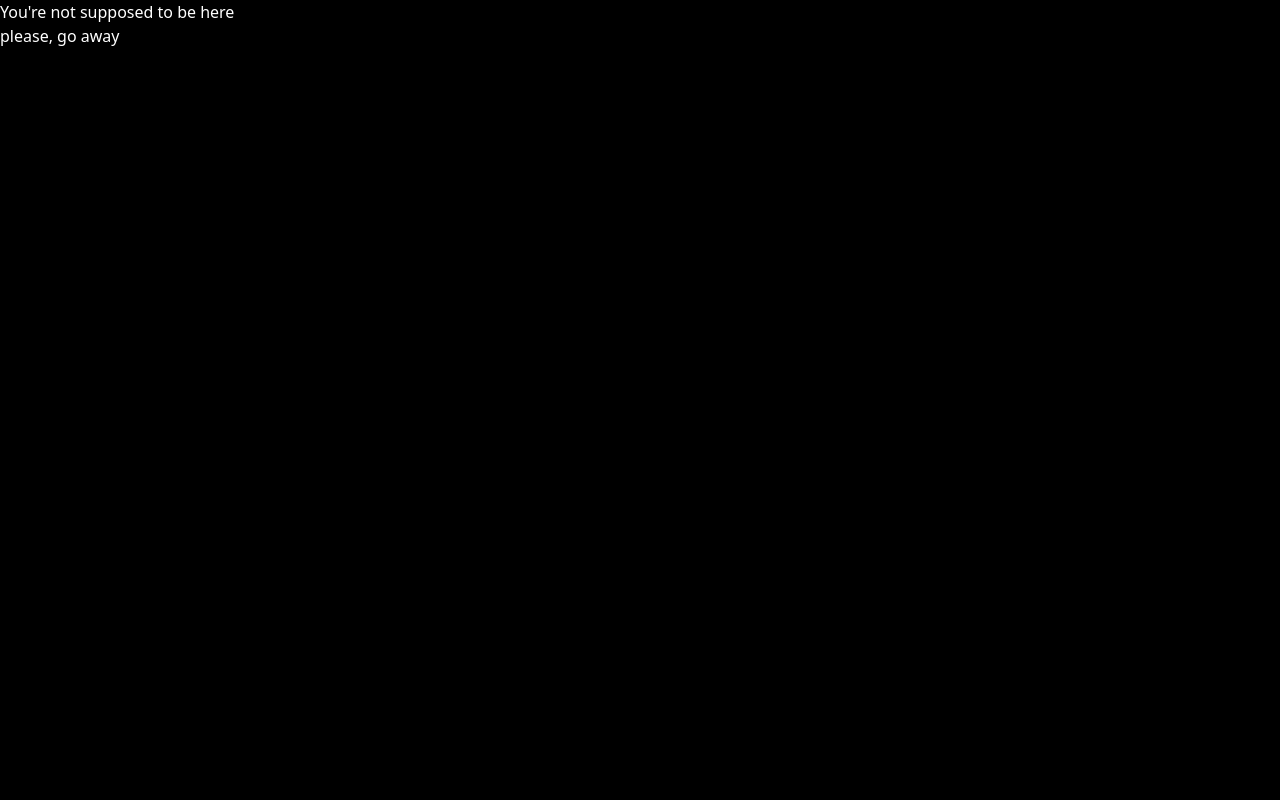
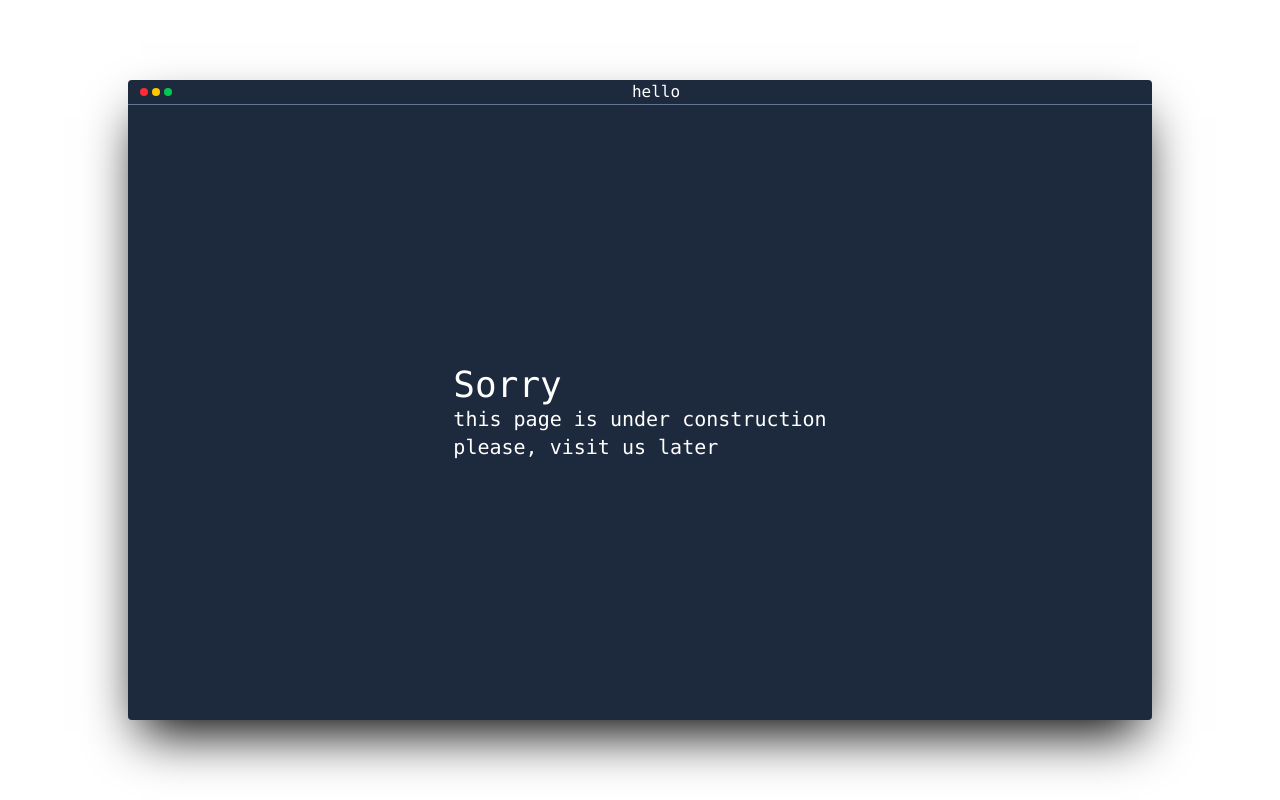
Before and after one commit to ilovemyteamprojects/videdit-landing-page, a plain HTML site: page index.html in a window 1280 px wide. Drawn offline with nearby package versions, Linux system fonts and the light colour scheme.

Commit message:
Created boilerplate page for prod

```diff
--- a/index.html
+++ b/index.html
@@ -5,23 +5,28 @@
     <meta name="viewport" content="width=device-width, initial-scale=1.0">
     <script defer src="https://cdn.jsdelivr.net/npm/alpinejs@3.14.8/dist/cdn.min.js"></script>
     <script src="https://unpkg.com/@tailwindcss/browser@4"></script>
-    <title>Document</title>
+    <title>Videdit</title>
 </head>
-<body class="bg-black h-[90dvh]">
-    <!-- <div x-data="{}" class="flex gap-3 w-100">
-       <video x-data="{ playing: true  }"
-       x-ref="video"
-       @click="playing = !playing; playing ? $refs.video.play() : $refs.video.pause()"
-       preload="auto"
-       loop
-       autoplay
-       muted
-       playsinline
-       class="border h-1/2">
-    <source src="" type="video/mp4" />
-</video>
-    </div> -->
-    <h1 class="text-white">You're not supposed to be here</h1>
-    <p class="text-white">please, go away</p>
+<body class="flex items-center justify-center min-h-screen bg-white">
+     <main class="flex flex-col bg-slate-800 rounded w-[80dvw] h-[80dvh] shadow-black shadow-2xl">
+
+        <div id="window-head" class="border-b border-slate-500 px-3 flex items-center">
+            <div class="flex gap-1">
+                <div class="w-2 h-2 bg-red-500 rounded-full"></div>
+                <div class="w-2 h-2 bg-yellow-400 rounded-full"></div>
+                <div class="w-2 h-2 bg-green-500 rounded-full"></div>
+            </div>
+            <p class="text-white font-mono px-auto m-auto ">hello</p>
+        </div>
+
+        <div id="window-body" class="flex flex-col justify-center h-full">
+            <div class="m-auto">
+                <h1 class="text-4xl text-white font-mono">Sorry</h1>
+                <p class="text-xl text-white font-mono">this page is under construction</p>
+                <p class="text-xl text-white font-mono">please, visit us later</p>
+            </div>
+        </div>
+
+     </main>
 </body>
 </html>
```
